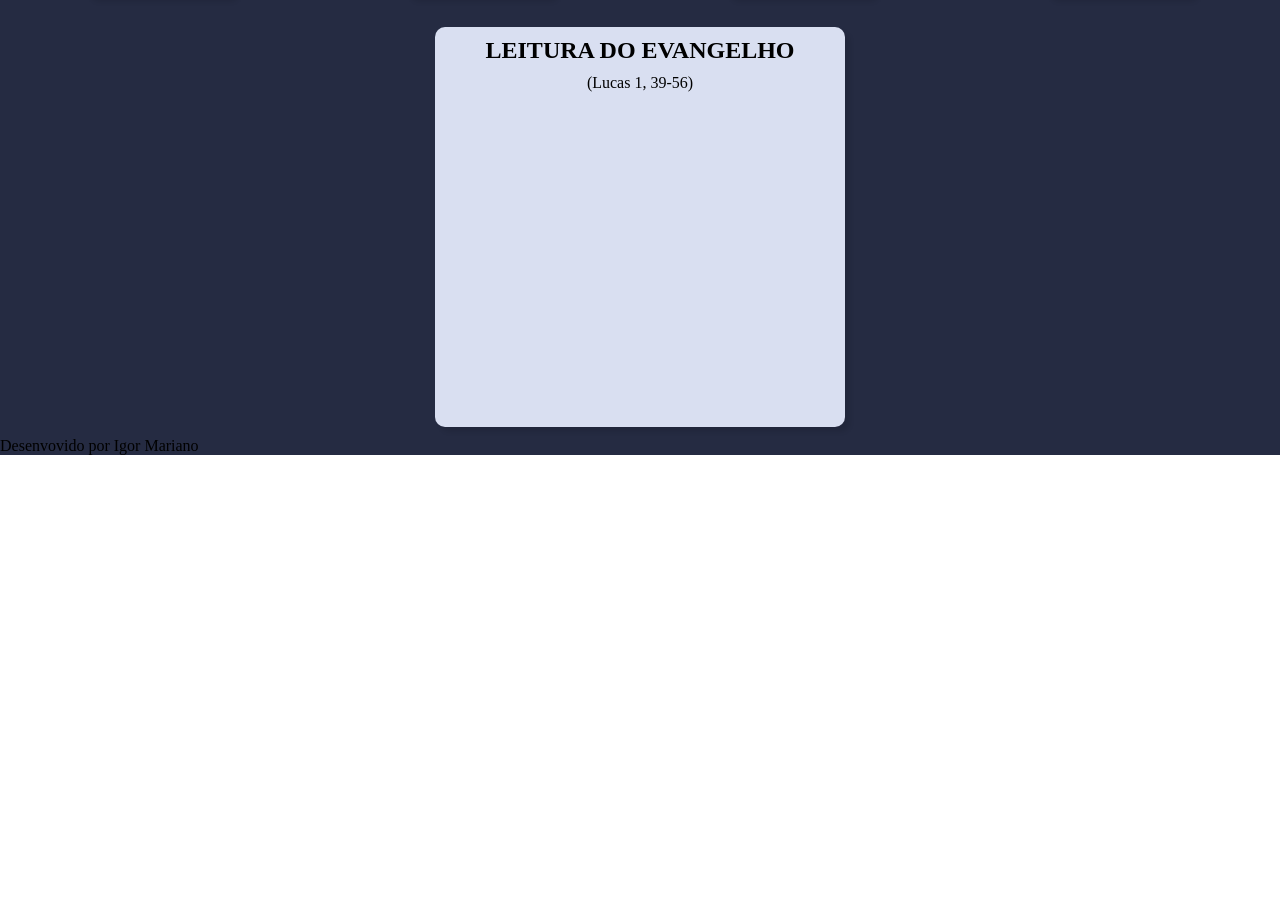
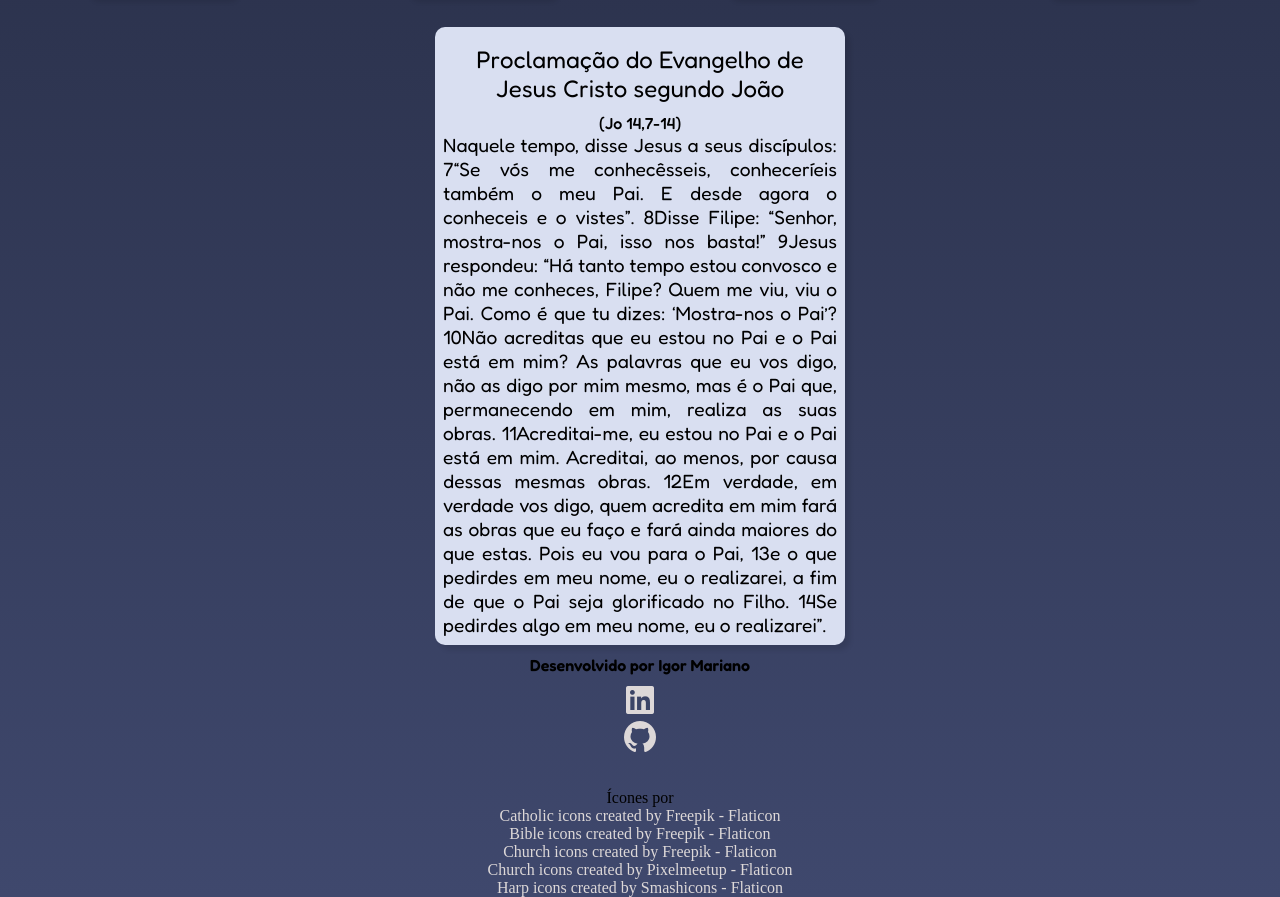
Before and after one commit to Igor25275/leitura_missa, a plain HTML site: page index.html in a window 1280 px wide. Shown: the part 377-1274 px from the top of the page. Before the commit the page ends 832 px from the top, so only its background shows below. Drawn offline with Linux system fonts and the light colour scheme.

Commit message:
estilizaçao do card onde irá aparecer a leitura, e adicionando o footer com referencias para os icons usados no app e redes sociais do desenvolvedor

```diff
--- a/assets/Js/script.js
+++ b/assets/Js/script.js
@@ -1,3 +1,5 @@
+/*
+
 const buscarDados = async () => {
     try{
         const response = await fetch('https://liturgia.up.railway.app/v2/');
@@ -20,6 +22,9 @@ const buscarDados = async () => {
     }
 }
 
+*/
+
+
 function showData(data){
     document.getElementById('titulo').innerHTML = `${data.titulo}`;
     document.getElementById('referencia').innerHTML = `${data.referencia}`;
--- /dev/null
+++ b/assets/style/footer.css
@@ -0,0 +1,38 @@
+#social_medias{
+    display: flex;
+    flex-direction: column;
+    align-items: center;
+    gap: 0.5rem;
+    margin-bottom: 2rem;
+}
+
+#social_medias p{
+    font-family: var(--text-content-tittle);
+    font-weight: 600;
+}
+
+#social_medias ul{
+    list-style: none;
+}
+
+#social_medias ul li a{
+    text-decoration: none;
+    color: var(--text);
+    font-size: 2rem;
+    cursor: pointer;
+}
+
+#credit_icons p{
+    display: flex;
+    align-items: center;
+    flex-direction: column;
+}
+
+#credit_icons p a{
+    color: var(--text);
+    text-decoration: none;
+
+    &:hover{
+        text-decoration: underline;
+    }
+}
--- a/assets/style/global.css
+++ b/assets/style/global.css
@@ -1,9 +1,13 @@
+@import url('https://fonts.googleapis.com/css2?family=Fredoka:wght@300..700&display=swap');
+
 :root{
 
     --bg-deepblue: #252b42;
-    --bg-btn: #3b4366;
+    --bg-deepblue2: #3f486d;
+    --bg-btn: #525d8d;
     --bg-content: #d9dff1;
     --text: #ddd8d8;
+    --text-content-tittle: "Fredoka", sans-serif;
 }
 
 *{
@@ -17,6 +21,5 @@
     max-width: 1280px;
     min-height: 100vh;
     margin: auto;
-    background-color: var(--bg-deepblue);
-
+    background: linear-gradient(to bottom,var(--bg-deepblue), var(--bg-deepblue2) );
 }
--- a/assets/style/index.css
+++ b/assets/style/index.css
@@ -2,3 +2,4 @@
 @import url(/assets/style/header.css);
 @import url(/assets/style/main_btn.css);
 @import url(/assets/style/main_content.css);
+@import url(/assets/style/footer.css);
--- a/assets/style/main_content.css
+++ b/assets/style/main_content.css
@@ -1,5 +1,4 @@
 #content{
-
     background-color: var(--bg-content);
     max-width: 410px;
     min-height: 400px;
@@ -7,18 +6,31 @@
     margin-block: 10px;
     border-radius: 10px;
     box-shadow: 5px 5px 5px rgba(0, 0, 0, 0.1);
+    padding: 0.5rem;
 }
 
-#tittle{
+#box_tittle{
     display: flex;
     flex-direction: column;
     align-items: center;
     gap: 10px;
     padding-top: 10px;
+    font-family: var(--text-content-tittle);
 
 }
 
+#tittle{
+    text-align: center;
+
+    font-weight: 400;
+}
+
+#reference{
+    font-weight: 500;
+}
+
 #text_content{
-    padding: 5px;
-
+    text-align:justify;
+    font-family: var(--text-content-tittle);
+    font-size: larger;
 }
--- a/index.html
+++ b/index.html
@@ -1,6 +1,9 @@
 <!DOCTYPE html>
 <html lang="PT-BR">
 <head>
+    <link rel="stylesheet" href="https://cdnjs.cloudflare.com/ajax/libs/font-awesome/7.0.1/css/all.min.css" integrity="sha512-2SwdPD6INVrV/lHTZbO2nodKhrnDdJK9/kg2XD1r9uGqPo1cUbujc+IYdlYdEErWNu69gVcYgdxlmVmzTWnetw==" crossorigin="anonymous" referrerpolicy="no-referrer" />
+
+
     <meta charset="UTF-8">
     <meta name="viewport" content="width=device-width, initial-scale=1.0">
     <link rel="stylesheet" href="assets/style/index.css">
@@ -46,20 +49,49 @@
 
         <!--Div onde aparecerá as leituras e o salmo, vinda da requisao de uma API -->
         <div id="content">
-            <div id="tittle">
-                <h2 id="titulo">LEITURA DO EVANGELHO</h2>
-                <span id="referencia">(Lucas 1, 39-56)</span>
+            <div id="box_tittle">
+                <h2 id="tittle">Proclamação do Evangelho de Jesus Cristo segundo João</h2>
+                <span id="reference">(Jo 14,7-14)</span>
             </div>
 
             <div id="text_content">
-
-
-
+                Naquele tempo, disse Jesus a seus discípulos: 7“Se vós me conhecêsseis, conheceríeis também o meu Pai. E desde agora o conheceis e o vistes”. 8Disse Filipe: “Senhor, mostra-nos o Pai, isso nos basta!” 9Jesus respondeu: “Há tanto tempo estou convosco e não me conheces, Filipe? Quem me viu, viu o Pai. Como é que tu dizes: ‘Mostra-nos o Pai’? 10Não acreditas que eu estou no Pai e o Pai está em mim? As palavras que eu vos digo, não as digo por mim mesmo, mas é o Pai que, permanecendo em mim, realiza as suas obras. 11Acreditai-me, eu estou no Pai e o Pai está em mim. Acreditai, ao menos, por causa dessas mesmas obras. 12Em verdade, em verdade vos digo, quem acredita em mim fará as obras que eu faço e fará ainda maiores do que estas. Pois eu vou para o Pai, 13e o que pedirdes em meu nome, eu o realizarei, a fim de que o Pai seja glorificado no Filho. 14Se pedirdes algo em meu nome, eu o realizarei”.
             </div>
         </div>
 
+        <!--Footer com duas div, 1 vai conter o desenvolvedor e suas redes sociais e a a 2 div contem referencias de links ao qual foi usado os icons para desenvolvimento do app-->
         <footer>
-            <p>Desenvovido por Igor Mariano</p>
+            <div id="social_medias">
+                <p>Desenvolvido por Igor Mariano</p>
+                <ul>
+                    <li>
+                        <a href="https://www.linkedin.com/in/igor-mariano-a3699b3b6/" target="_blank" aria-label="LinkedIn">
+                            <i class="fa-brands fa-linkedin"></i>
+                        </a>
+                    </li>
+                    <li>
+                        <a href="https://github.com/Igor25275" target="_blank" aria-label="GitHub">
+                            <i class="fa-brands fa-github"></i>
+                        </a>
+                    </li>
+                </ul>
+            </div>
+
+            <div id="credit_icons">
+                <p>
+                    Ícones por
+                    <a href="https://www.flaticon.com/free-icons/catholic" title="catholic icons" target="_blank">Catholic icons created by Freepik - Flaticon</a>
+
+                    <a href="https://www.flaticon.com/free-icons/bible" title="bible icons" target="_blank">Bible icons created by Freepik - Flaticon</a>
+
+                    <a href="https://www.flaticon.com/free-icons/church" title="church icons" target="_blank">Church icons created by Freepik - Flaticon</a>
+
+                    <a href="https://www.flaticon.com/free-icons/church" title="church icons" target="_blank">Church icons created by Pixelmeetup - Flaticon</a>
+
+                    <a href="https://www.flaticon.com/free-icons/harp" title="harp icons" target="_blank">Harp icons created by Smashicons - Flaticon</a>
+                </p>
+            </div>
+
         </footer>
     </div>
 </body>
```
